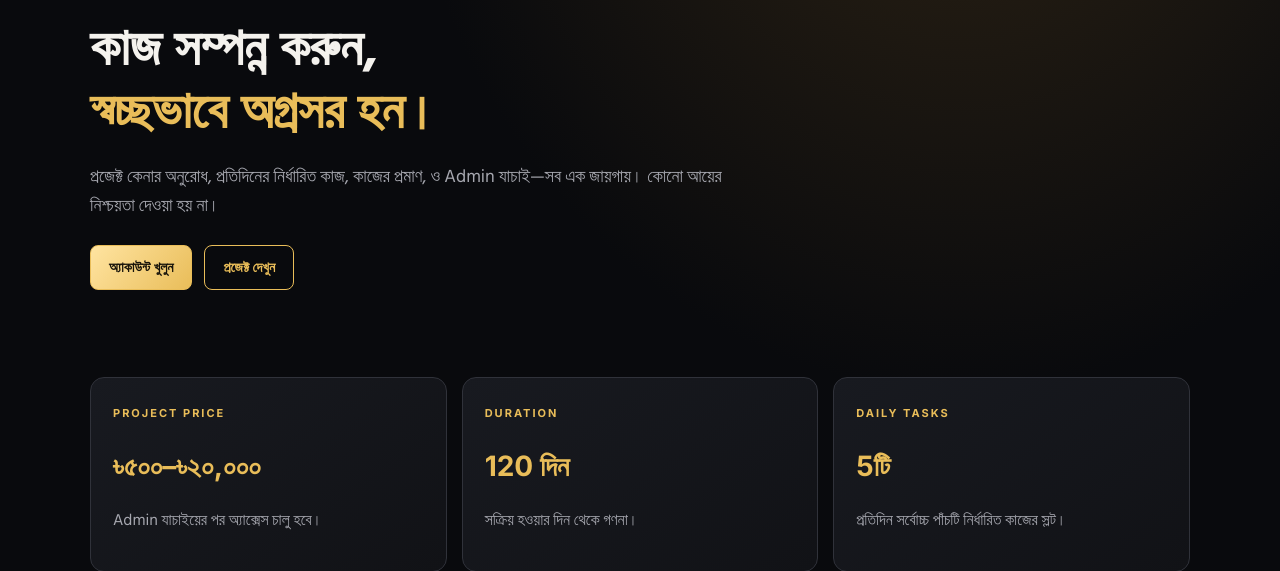
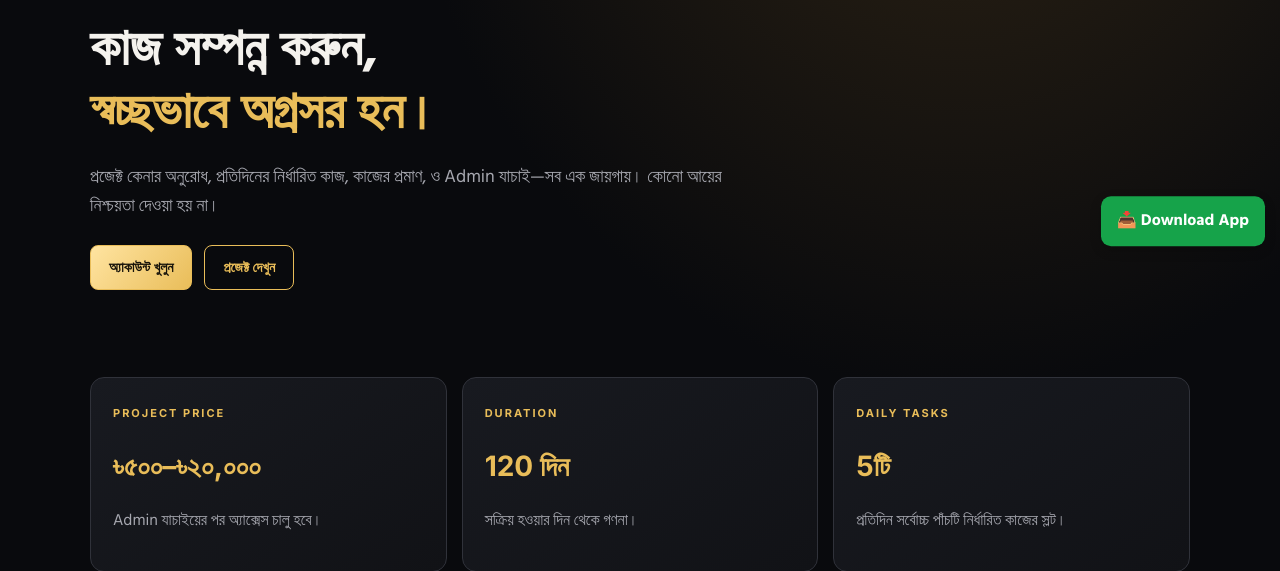
Before and after one commit to Monirul64/Earningbd, a Flask app: page / in a window 1280 px wide. Shown: the part 179-750 px from the top of the page. Run offline with Flask 3, Linux system fonts and the light colour scheme; some libraries are stand-ins or nearby versions.

Commit message:
Add download button and styles to index.html
Added a download button for the app with styling.

```diff
--- a/templates/index.html
+++ b/templates/index.html
@@ -9,6 +9,49 @@
     <span class="eyebrow">
         TASKS · PROJECT ACCESS
     </span>
+
+
+
+<a href="https://github.com/Monirul64/Earningbd/releases/download/v1.0.0/app-debug.apk"
+   class="earningbd-download-btn"
+   target="_blank"
+   rel="noopener">
+    📥 Download App
+</a>
+
+<style>
+.earningbd-download-btn {
+    position: fixed;
+    right: 15px;
+    top: 50%;
+    transform: translateY(-50%);
+    z-index: 9999;
+    background: #16a34a;
+    color: white;
+    padding: 12px 16px;
+    border-radius: 10px;
+    text-decoration: none;
+    font-weight: bold;
+    box-shadow: 0 4px 12px rgba(0,0,0,0.2);
+}
+.earningbd-download-btn:hover {
+    background: #15803d;
+    color: white;
+}
+@media (max-width: 600px) {
+    .earningbd-download-btn {
+        right: 8px;
+        padding: 10px;
+        font-size: 12px;
+    }
+}
+</style>
+</body>
+
+
+
+
+
 
     <h1>
         কাজ সম্পন্ন করুন,<br>
```
